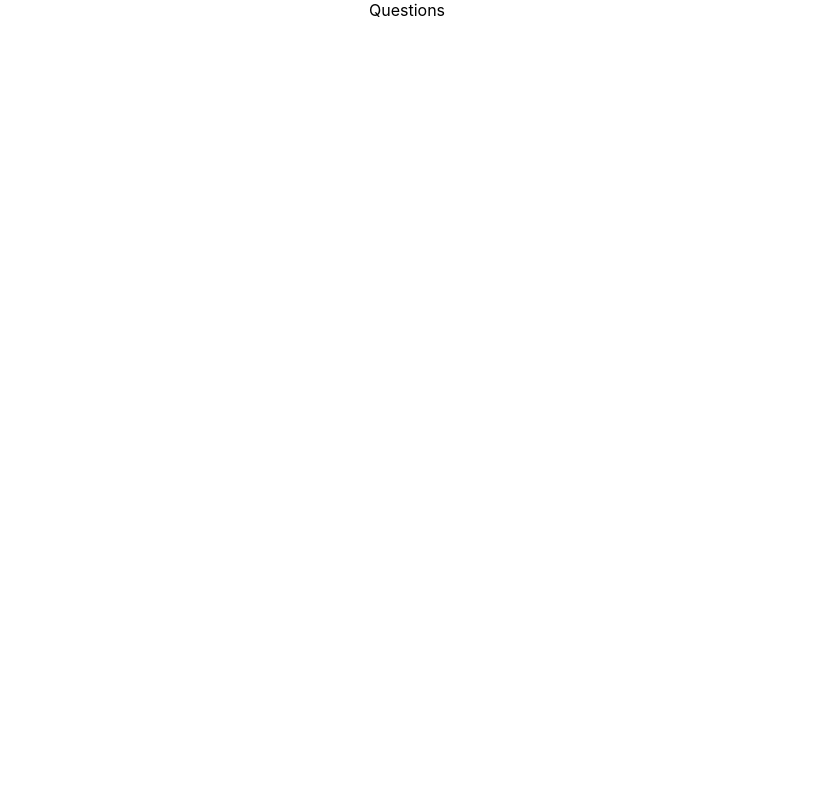
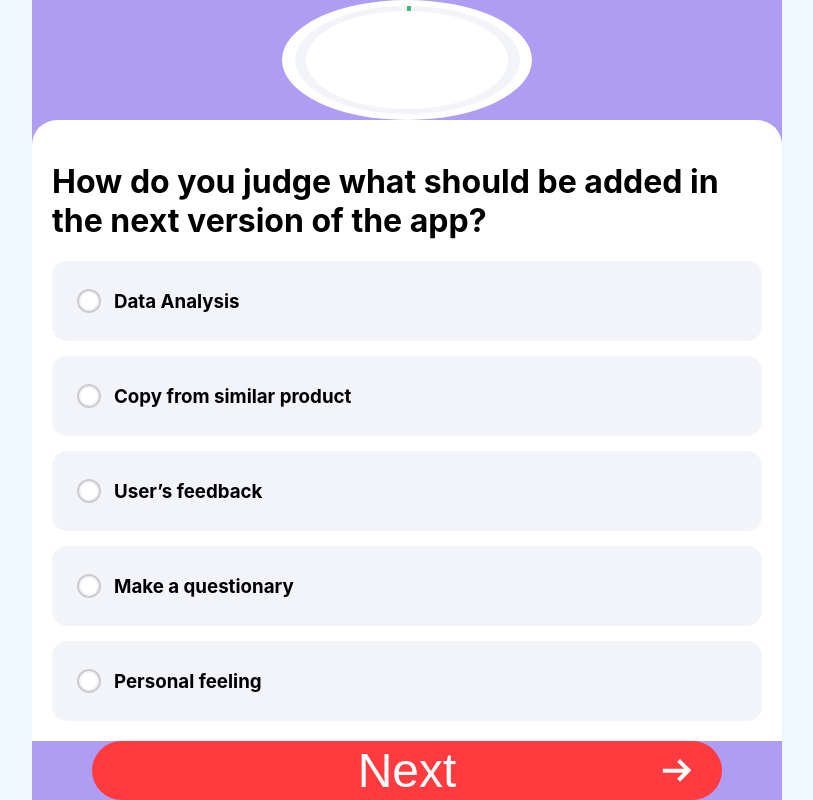
Before and after one commit to abhaysharma136/upraised-test-app, a React (Create React App) app: page /questions in a window 1280 px wide. Shown: the whole page, without its empty margins (233-1046 px from the left). Built offline with nearby package versions, Linux system fonts and the light colour scheme.

Commit message:
created basic design and components for question page

```diff
--- a/src/App.css
+++ b/src/App.css
@@ -3,4 +3,5 @@
   display: flex;
   justify-content: center;
   align-items: center;
+  background-color: aliceblue;
 }
--- /dev/null
+++ b/src/components/Button/button.module.css
@@ -0,0 +1,21 @@
+.button {
+    display: flex;
+    align-items: center;
+    justify-content: center;
+    width: 630px;
+    height: 120px;
+    background: #FF3B3F;
+    border: none;
+    border-radius: 75px;
+    font-size: 48px;
+    color: #FFF;
+    cursor: pointer;
+    text-align: center;
+    position: relative;
+}
+
+.button img {
+    position: absolute;
+    right: 30px;
+    /* Move the arrow icon to the far right */
+}
--- /dev/null
+++ b/src/components/Button/index.js
@@ -0,0 +1,11 @@
+import React from "react";
+import styles from "../Button/button.module.css";
+import RightArrow from "../../assets/icons/rightArrow.svg";
+export default function Button({ buttonText }) {
+  return (
+    <button className={styles.button}>
+      <span>{buttonText}</span>
+      <img src={RightArrow} alt="arrow-right" />
+    </button>
+  );
+}
--- /dev/null
+++ b/src/components/Circlular Progress Bar/Circularprogressbar.module.css
@@ -0,0 +1,29 @@
+.circularOuterContainer {
+    display: flex;
+    justify-content: center;
+    align-items: center;
+    width: 250px;
+    height: 250px;
+    border-radius: 50%;
+    background: #FFFFFF;
+}
+
+.circularOuterDiv {
+    position: relative;
+    display: flex;
+    justify-content: center;
+    align-items: center;
+    width: 90%;
+    height: 90%;
+    background: conic-gradient(#44B77B 3.6deg, #F3F4FA 0deg);
+    border-radius: 50%;
+}
+
+.circularOuterDiv::before {
+    content: "";
+    position: absolute;
+    width: 90%;
+    height: 90%;
+    border-radius: 50%;
+    background-color: #FFFFFF;
+}
--- /dev/null
+++ b/src/components/Circlular Progress Bar/index.js
@@ -0,0 +1,11 @@
+import React from "react";
+import styles from "../Circlular Progress Bar/Circularprogressbar.module.css";
+export default function CircularProgressBar() {
+  return (
+    <div className={styles.circularOuterContainer}>
+      <div className={styles.circularOuterDiv}>
+        <div className={styles.circularInnerDiv}>1/5</div>
+      </div>
+    </div>
+  );
+}
--- /dev/null
+++ b/src/components/QuestionContainer/index.js
@@ -0,0 +1,10 @@
+import React from "react";
+import styles from "../QuestionContainer/questionBox.module.css";
+export default function QuestionBox({ option }) {
+  return (
+    <div className={styles.questionBox}>
+      <input type="checkbox" id="vehicle1" name="vehicle1" value="Bike" />
+      <h3>{option}</h3>
+    </div>
+  );
+}
--- /dev/null
+++ b/src/components/QuestionContainer/questionBox.module.css
@@ -0,0 +1,52 @@
+.questionBox {
+    display: flex;
+    align-items: center;
+    justify-content: flex-start;
+    gap: 10px;
+    background: #F3F4FA;
+    width: 100%;
+    height: 80px;
+    border-radius: 15px;
+}
+
+input[type="checkbox"] {
+    width: 1.5rem;
+    /* Set width and height to make the checkbox larger */
+    height: 1.5rem;
+    accent-color: green;
+    /* Color when checked */
+    border-radius: 50%;
+    /* This makes the checkbox circular */
+    border: 2px solid #ccc;
+    /* Optional: add a border */
+    display: inline-block;
+    appearance: none;
+    /* Remove default checkbox style */
+    cursor: pointer;
+    position: relative;
+    margin-left: 25px;
+}
+
+nput[type="checkbox"]:checked {
+    background-color: green;
+    /* Background color when checked */
+}
+
+input[type="checkbox"]:before {
+    content: "";
+    position: absolute;
+    top: 50%;
+    left: 50%;
+    width: 1rem;
+    height: 1rem;
+    background-color: white;
+    border-radius: 50%;
+    transform: translate(-50%, -50%);
+    transition: 0.2s;
+}
+
+input[type="checkbox"]:checked:before {
+    background-color: green;
+    transform: translate(-50%, -50%) scale(0.9);
+    /* Shrink the inner circle when checked */
+}
--- a/src/pages/Home/index.js
+++ b/src/pages/Home/index.js
@@ -1,5 +1,5 @@
 import React from "react";
-import Button from "../components/Button";
+import Button from "../../components/Button";
 import styles from "../Home/home.module.css";
 import logo from "../../assets/images/upraisedLogo.png";
 import { useNavigate } from "react-router-dom";
--- a/src/pages/Questions/index.js
+++ b/src/pages/Questions/index.js
@@ -1,5 +1,25 @@
 import React from "react";
-
+import CircularProgressBar from "../../components/Circlular Progress Bar";
+import styles from "../Questions/questions.module.css";
+import QuestionBox from "../../components/QuestionContainer";
+import Button from "../../components/Button";
 export default function Questions() {
-  return <div>Questions</div>;
+  return (
+    <div className={styles.questionMainDiv}>
+      <CircularProgressBar />
+      <div className={styles.innerLayout}>
+        <h1>
+          How do you judge what should be added in the next version of the app?
+        </h1>
+        <div className={styles.questionsContainer}>
+          <QuestionBox option="Data Analysis" />
+          <QuestionBox option="Copy from similar product" />
+          <QuestionBox option="User’s feedback" />
+          <QuestionBox option="Make a questionary" />
+          <QuestionBox option="Personal feeling" />
+        </div>
+      </div>
+      <Button buttonText="Next" />
+    </div>
+  );
 }
--- /dev/null
+++ b/src/pages/Questions/questions.module.css
@@ -0,0 +1,29 @@
+.questionMainDiv {
+    display: flex;
+    flex-direction: column;
+    background: #AF9CF3;
+    background-blend-mode: multiply;
+    height: 100vh;
+    width: 750px;
+    justify-content: center;
+    align-items: center;
+}
+
+.innerLayout {
+    box-sizing: border-box;
+    background: #FFF;
+    height: 80%;
+    width: 100%;
+    border-radius: 25px 25px 0 0;
+    padding: 20px;
+}
+
+.innerLayout h1 {
+    text-align: left;
+}
+
+.questionsContainer {
+    display: flex;
+    flex-direction: column;
+    gap: 15px;
+}
--- a/src/pages/components/Button/button.module.css
+++ /dev/null
@@ -1,10 +0,0 @@
-.button {
-    width: 630px;
-    height: 120px;
-    background: #FF3B3F;
-    border: none;
-    border-radius: 75px;
-    font-size: 48px;
-    color: #FFF;
-    cursor: pointer;
-}
--- a/src/pages/components/Button/index.js
+++ /dev/null
@@ -1,5 +0,0 @@
-import React from "react";
-import styles from "../Button/button.module.css";
-export default function Button({ buttonText }) {
-  return <button className={styles.button}>{buttonText}</button>;
-}
```
Also changed, not shown: src/assets/icons/rightArrow.svg (added).
